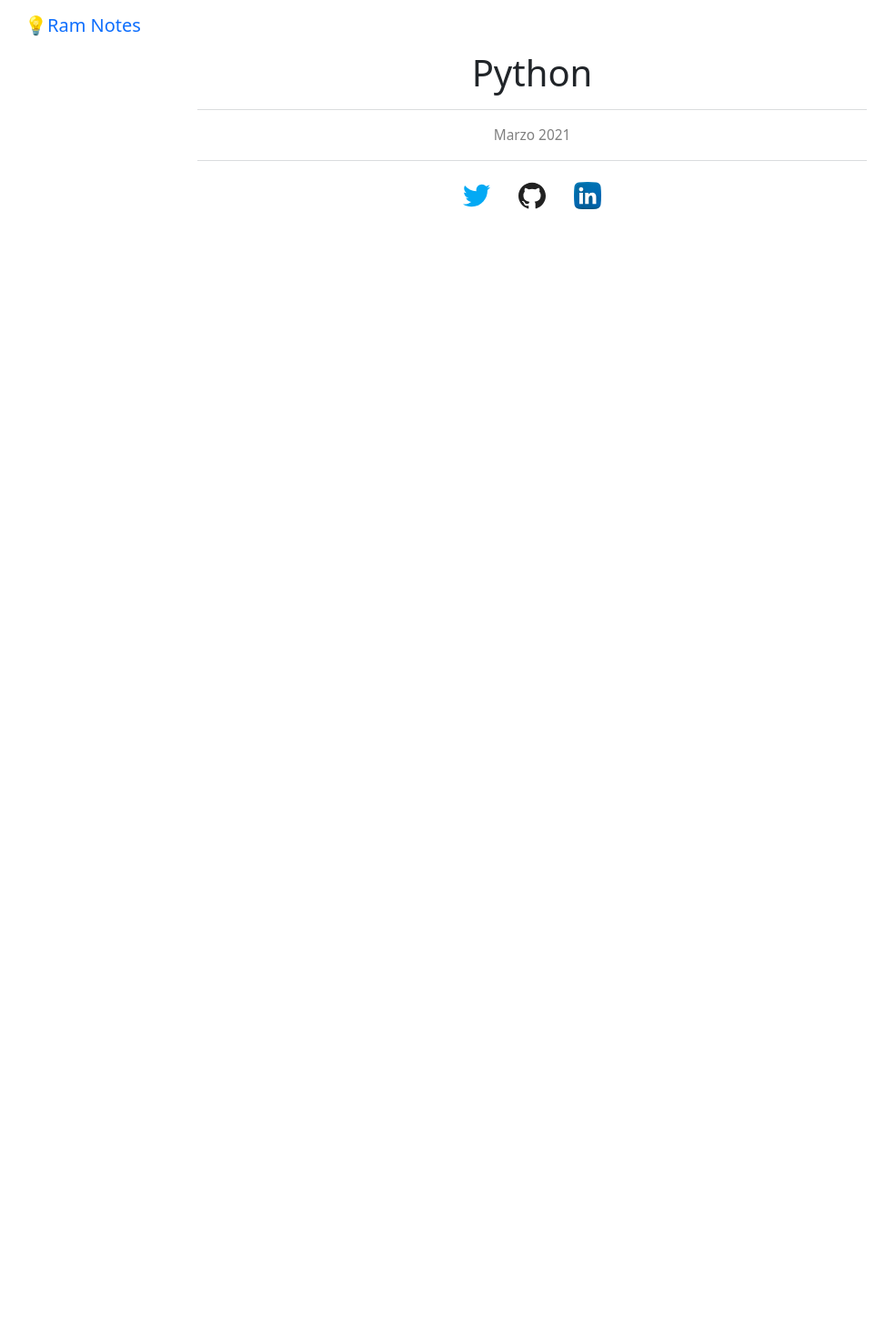
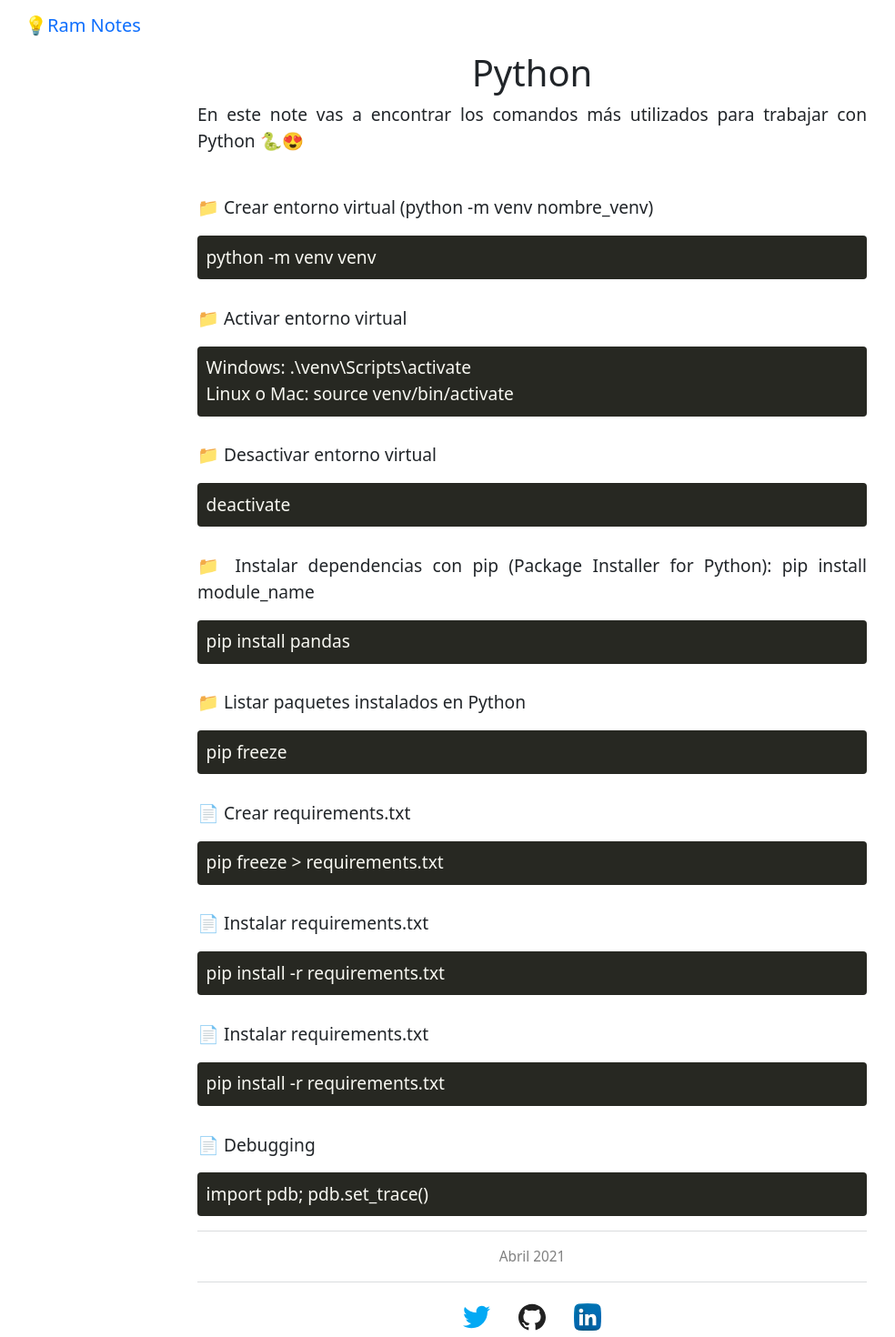
Before and after one commit to tinchoram/ram-blog, a Flask app: page /python in a window 1280 px wide. Shown: the whole page at 91% size, without its empty margins (55-1039 px from the left). Before the commit the page ends 230 px from the top, so only its background shows below. Run offline with Flask 2, Linux system fonts and the light colour scheme.

Commit message:
go abril

```diff
--- a/src/templates/linux.html
+++ b/src/templates/linux.html
@@ -37,8 +37,7 @@
                         <p>ls -lrt &lt;path&gt;</p>
                     </div>
                     <br>
-                    <p>🕵️‍♂️📄 Buscar Palabras o Patrones en archivos (grep [opciones] pattern [ARCHIVO]) recontra util!!! con "-l"
-                    solo retorna el nombre de los archivos. Se puede usar como filtro para otros comandos utilizand el "|" ➡ PRINCIPAL COMMAND | grep 'palabra' </p>
+                    <p>🕵️‍♂️📄 Buscar Palabras o Patrones en archivos (grep [opciones] pattern [ARCHIVO]) Tambien se puede concatenar a otros comandos para usarlo como filtro: COMMAND | grep 'palabra' </p>
                     <div class="shell">
                         <p>grep -l 'palabra' *</p>
                     </div>
--- a/src/templates/notes.html
+++ b/src/templates/notes.html
@@ -2,17 +2,17 @@
     {% block note %}
 
                     <h1 class="text-center">Notes</h1>
-                    <h3 class="text-center">👷‍♂️ Under construction 👷‍♂️</h3>
+                    <h3 class="text-center">Acá vas a encontrar algunas notas sobre diferentes tópicos de tecnología! Espero te sirvan!</h3>
                     <br>
                     <div class="col text-center">
                         <a href="/linux" type="button" class="btn btn-outline-primary">🐧 Linux</a>
                         <a href="/python" type="button" class="btn btn-outline-primary">🐍 Python</a>
-                        <a href="/docker" type="button" class="btn btn-outline-primary">🐋 Docker</a>
+                        <a href="/docker" type="button" class="btn btn-outline-primary">🐋 Docker (is coming)</a>
                     </div>
                     <br>
                     <hr>
                     <div class="note-footer">
-                        <p>2021</p>
+                        <p>@tinchoram 2021</p>
                     </div>
 
     {% endblock %}
--- a/src/templates/python.html
+++ b/src/templates/python.html
@@ -2,13 +2,59 @@
     {% block note %}
 
                     <h1 class="text-center">Python</h1>
+                    <p>En este note vas a encontrar los comandos más utilizados para trabajar con Python 🐍😍</p>
                     <p></p>
-                    <p></p>
+                    <br>
+                    <p>📁 Crear entorno virtual (python -m venv nombre_venv)</p>
+                    <div class="shell">
+                        <p>python -m venv venv</p>
+                    </div>
+                    <br>
+                    <p>📁 Activar entorno virtual</p>
+                    <div class="shell">
+                        <p>Windows: .\venv\Scripts\activate</p>
+                        <p>Linux o Mac: source venv/bin/activate</p>
+                    </div>
+                    <br>
+                    <p>📁 Desactivar entorno virtual</p>
+                    <div class="shell">
+                        <p>deactivate</p>
+                    </div>
+                    <br>
+                    <p>📁 Instalar dependencias con pip (Package Installer for Python): pip install module_name</p>
+                    <div class="shell">
+                        <p>pip install pandas</p>
+                    </div>
+                    <br>
+                    <p>📁 Listar paquetes instalados en Python</p>
+                    <div class="shell">
+                        <p>pip freeze</p>
+                    </div>
+                    <br>
+                    <p>📄 Crear requirements.txt</p>
+                    <div class="shell">
+                        <p>pip freeze > requirements.txt</p>
+                    </div>
+                    <br>
+                    <p>📄 Instalar requirements.txt</p>
+                    <div class="shell">
+                        <p>pip install -r requirements.txt</p>
+                    </div>
+                    <br>
+                    <p>📄 Instalar requirements.txt</p>
+                    <div class="shell">
+                        <p>pip install -r requirements.txt</p>
+                    </div>
+                    <br>
+                    <p>📄 Debugging</p>
+                    <div class="shell">
+                        <p>import pdb; pdb.set_trace()</p>
+                    </div>
 
 
                     <hr>
                     <div class="note-footer">
-                        <p>Marzo 2021</p>
+                        <p>Abril 2021</p>
                     </div>
 
     {% endblock %}
```
